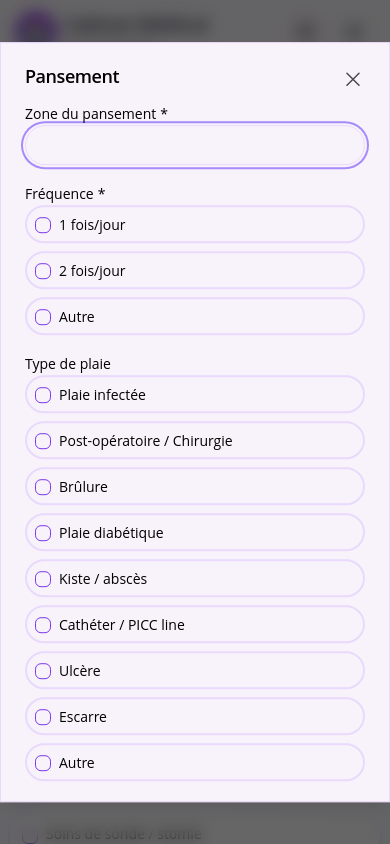
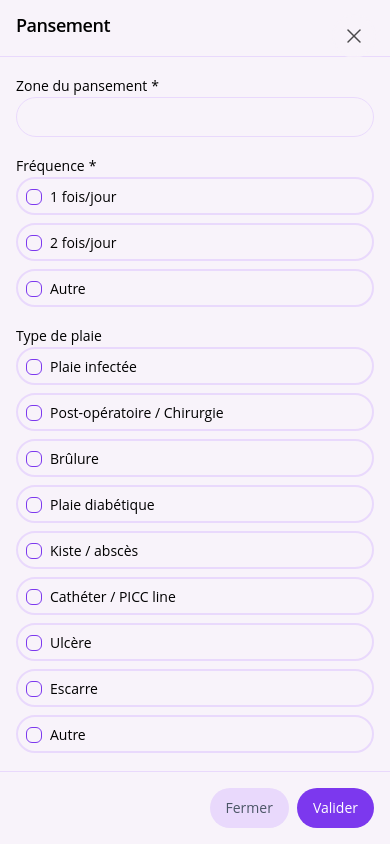
Before and after one commit to franckick0909/cabinet-medical, a Next.js app: page /demande/soins in a window 390 px wide. Both pictures are taken after a click on the element "Pansement". Shown: the top 844 px of the page. Built offline with nearby package versions, Linux system fonts and the light colour scheme.

Commit message:
modal revu et parfaitement responsive avec barre de scrool en mobile

```diff
--- a/src/app/demande/soins/page.tsx
+++ b/src/app/demande/soins/page.tsx
@@ -3,7 +3,7 @@
 import { Button } from "@/components/custom/Button";
 import { Checkbox } from "@/components/custom/Checkbox";
 import { Input } from "@/components/custom/Input";
-import { Modal } from "@/components/custom/Modal";
+import { Modal, ModalBody, ModalFooter } from "@/components/custom/Modal";
 import { Textarea } from "@/components/custom/Textarea";
 import { FormNavigation } from "@/components/demande/FormNavigation";
 import { PageHeader } from "@/components/demande/PageHeader";
@@ -464,9 +464,13 @@ export default function SoinsPage() {
         isOpen={isModalOpen}
         onClose={() => setIsModalOpen(false)}
         title={currentSoin?.titre}
-        size="xl"
+        size="full"
       >
-        <form onSubmit={handleSubmitDetails}>
+        <form
+          onSubmit={handleSubmitDetails}
+          className="flex flex-col flex-1 overflow-hidden"
+        >
+          <ModalBody>
             <div className="space-y-4 sm:space-y-5">
               {currentSoin?.questions?.map((question) => (
                 <div key={question.id} className="space-y-2">
@@ -550,7 +554,8 @@ export default function SoinsPage() {
                             onChange={(e) =>
                               setFormData({
                                 ...formData,
-                              [`${question.id}_autre_details`]: e.target.value,
+                                [`${question.id}_autre_details`]:
+                                  e.target.value,
                               })
                             }
                           />
@@ -613,7 +618,8 @@ export default function SoinsPage() {
                             onChange={(e) =>
                               setFormData({
                                 ...formData,
-                              [`${question.id}_autre_details`]: e.target.value,
+                                [`${question.id}_autre_details`]:
+                                  e.target.value,
                               })
                             }
                           />
@@ -676,7 +682,8 @@ export default function SoinsPage() {
                             onChange={(e) =>
                               setFormData({
                                 ...formData,
-                              [`${question.id}_autre_details`]: e.target.value,
+                                [`${question.id}_autre_details`]:
+                                  e.target.value,
                               })
                             }
                           />
@@ -703,20 +710,21 @@ export default function SoinsPage() {
                 </div>
               ))}
             </div>
+          </ModalBody>
 
-          <div className="mt-4 sm:mt-6 flex flex-col-reverse sm:flex-row justify-end gap-2 sm:gap-3">
+          <ModalFooter className="flex flex-row justify-end sm:space-x-2 gap-2 sm:gap-0 items-center w-full sm:w-auto">
             <Button
               type="button"
               variant="secondary"
               onClick={() => setIsModalOpen(false)}
-              className="w-full sm:w-auto"
+              className="w-auto"
             >
               Fermer
             </Button>
-            <Button type="submit" className="w-full sm:w-auto">
+            <Button type="submit" className="w-auto">
               Valider
             </Button>
-          </div>
+          </ModalFooter>
         </form>
       </Modal>
     </div>
--- a/src/components/custom/Modal.tsx
+++ b/src/components/custom/Modal.tsx
@@ -9,7 +9,7 @@ interface ModalWrapperProps {
   isOpen: boolean;
   onClose: () => void;
   title?: string;
-  size?: string;
+  size?: "sm" | "md" | "lg" | "xl" | "full";
   children: React.ReactNode;
 }
 
@@ -17,24 +17,53 @@ const ModalWrapper: React.FC<ModalWrapperProps> = ({
   isOpen,
   onClose,
   title,
-  size,
+  size = "md",
   children,
 }) => {
+  // Classes de taille responsive - mobile first avec plus d'espace
+  const sizeClasses = {
+    sm: "w-full h-full sm:w-[90vw] sm:h-[90vh] sm:max-w-md sm:max-h-[90vh]",
+    md: "w-full h-full sm:w-[90vw] sm:h-[90vh] sm:max-w-lg sm:max-h-[90vh]",
+    lg: "w-full h-full sm:w-[90vw] sm:h-[90vh] sm:max-w-3xl sm:max-h-[90vh]",
+    xl: "w-full h-full sm:w-[90vw] sm:h-[90vh] sm:max-w-5xl sm:max-h-[90vh]",
+    full: "w-full h-full sm:w-[90vw] sm:h-[90vh] sm:max-w-[90vw] sm:max-h-[90vh]",
+  };
+
   return (
     <DialogPrimitive.Root
       open={isOpen}
       onOpenChange={(open) => !open && onClose()}
     >
-      <ModalContent
-        className={
-          size === "xl"
-            ? "max-w-[95vw] sm:max-w-4xl md:max-w-5xl lg:max-w-6xl xl:max-w-7xl max-h-[90vh] flex flex-col overflow-hidden"
-            : "w-full"
-        }
-      >
-        {title && <ModalTitle>{title}</ModalTitle>}
-        {children}
-      </ModalContent>
+      <ModalPortal>
+        <ModalOverlay />
+        <DialogPrimitive.Content
+          className={`fixed inset-0 sm:left-[50%] sm:top-[50%] z-50 sm:translate-x-[-50%] sm:translate-y-[-50%] ${sizeClasses[size]} border-0 sm:border border-border bg-background shadow-lg duration-200 data-[state=open]:animate-in data-[state=closed]:animate-out data-[state=closed]:fade-out-0 data-[state=open]:fade-in-0 data-[state=closed]:zoom-out-95 data-[state=open]:zoom-in-95 data-[state=closed]:slide-out-to-left-1/2 data-[state=closed]:slide-out-to-top-[48%] data-[state=open]:slide-in-from-left-1/2 data-[state=open]:slide-in-from-top-[48%] sm:rounded-lg flex flex-col overflow-hidden`}
+        >
+          {/* Header fixe */}
+          {title && (
+            <ModalHeader>
+              <ModalTitle>{title}</ModalTitle>
+              {/* Bouton fermer */}
+              <button
+                type="button"
+                onClick={onClose}
+                className="absolute sm:right-2 sm:top-2 right-4 top-4 sm:h-12 sm:w-12 h-10 w-10 rounded-full hover:bg-accent z-50 group border-0 shadow-none opacity-70 ring-offset-background transition-opacity hover:opacity-100 focus:outline-none focus:ring-none focus:ring-ring focus:ring-offset-2 disabled:pointer-events-none data-[state=open]:bg-accent data-[state=open]:text-muted-foreground flex items-center justify-center"
+              >
+                <X
+                  className="sm:!h-8 !h-6 sm:!w-8 !w-6 group-hover:rotate-180 transition-all duration-400"
+                  strokeWidth={1.5}
+                />
+                <span className="sr-only">Fermer</span>
+              </button>
+            </ModalHeader>
+          )}
+
+          {/* Contenu avec scroll */}
+          <div className="flex-1 overflow-hidden flex flex-col min-h-0">
+            {children}
+          </div>
+        </DialogPrimitive.Content>
+      </ModalPortal>
     </DialogPrimitive.Root>
   );
 };
@@ -67,36 +96,46 @@ const ModalContent = React.forwardRef<
     <ModalOverlay />
     <DialogPrimitive.Content
       ref={ref}
-      className={`fixed left-[50%] top-[50%] z-50 grid w-full max-w-lg translate-x-[-50%] translate-y-[-50%] gap-4 border border-border bg-background p-6 shadow-lg duration-200 data-[state=open]:animate-in data-[state=closed]:animate-out data-[state=closed]:fade-out-0 data-[state=open]:fade-in-0 data-[state=closed]:zoom-out-95 data-[state=open]:zoom-in-95 data-[state=closed]:slide-out-to-left-1/2 data-[state=closed]:slide-out-to-top-[48%] data-[state=open]:slide-in-from-left-1/2 data-[state=open]:slide-in-from-top-[48%] sm:rounded-lg ${className}`}
+      className={`fixed left-[50%] top-[50%] z-50 w-full max-w-lg translate-x-[-50%] translate-y-[-50%] border border-border bg-background shadow-lg duration-200 data-[state=open]:animate-in data-[state=closed]:animate-out data-[state=closed]:fade-out-0 data-[state=open]:fade-in-0 data-[state=closed]:zoom-out-95 data-[state=open]:zoom-in-95 data-[state=closed]:slide-out-to-left-1/2 data-[state=closed]:slide-out-to-top-[48%] data-[state=open]:slide-in-from-left-1/2 data-[state=open]:slide-in-from-top-[48%] rounded-lg ${className}`}
       {...props}
     >
       {children}
-      <DialogPrimitive.Close className="absolute sm:right-2 sm:top-2 right-4 top-4 sm:h-12 sm:w-12 h-10 w-10 rounded-full hover:bg-accent z-50 group border-0 shadow-none  opacity-70 ring-offset-background transition-opacity hover:opacity-100 focus:outline-none focus:ring-2 focus:ring-ring focus:ring-offset-2 disabled:pointer-events-none data-[state=open]:bg-accent data-[state=open]:text-muted-foreground flex items-center justify-center">
-        <X className="sm:!h-8 !h-6 sm:!w-8 !w-6 group-hover:rotate-180 transition-all duration-400" strokeWidth={1.5} />
-        <span className="sr-only">Close</span>
-      </DialogPrimitive.Close>
     </DialogPrimitive.Content>
   </ModalPortal>
 ));
 ModalContent.displayName = DialogPrimitive.Content.displayName;
 
+// Header fixe - ne scroll pas
 const ModalHeader = ({
   className = "",
   ...props
 }: React.HTMLAttributes<HTMLDivElement>) => (
   <div
-    className={`flex flex-col space-y-1.5 text-center sm:text-left ${className}`}
+    className={`flex flex-col space-y-1.5 p-4 sm:p-6 pb-4 border-b border-border flex-shrink-0 relative ${className}`}
     {...props}
   />
 );
 ModalHeader.displayName = "ModalHeader";
 
+// Body scrollable - VRAIMENT scrollable cette fois
+const ModalBody = ({
+  className = "",
+  ...props
+}: React.HTMLAttributes<HTMLDivElement>) => (
+  <div
+    className={`flex-1 overflow-y-auto overflow-x-hidden p-4 sm:p-6 min-h-0 ${className}`}
+    {...props}
+  />
+);
+ModalBody.displayName = "ModalBody";
+
+// Footer fixe - ne scroll pas
 const ModalFooter = ({
   className = "",
   ...props
 }: React.HTMLAttributes<HTMLDivElement>) => (
   <div
-    className={`flex flex-col-reverse sm:flex-row sm:justify-end sm:space-x-2 ${className}`}
+    className={`flex flex-col-reverse sm:flex-row sm:justify-end sm:space-x-2 gap-2 sm:gap-0 p-4 sm:p-6 pt-4 border-t border-border flex-shrink-0 ${className}`}
     {...props}
   />
 );
@@ -128,6 +167,7 @@ ModalDescription.displayName = DialogPrimitive.Description.displayName;
 
 export {
   Modal,
+  ModalBody,
   ModalClose,
   ModalContent,
   ModalDescription,
```
Lines whose indentation alone changed are shown as unchanged.
